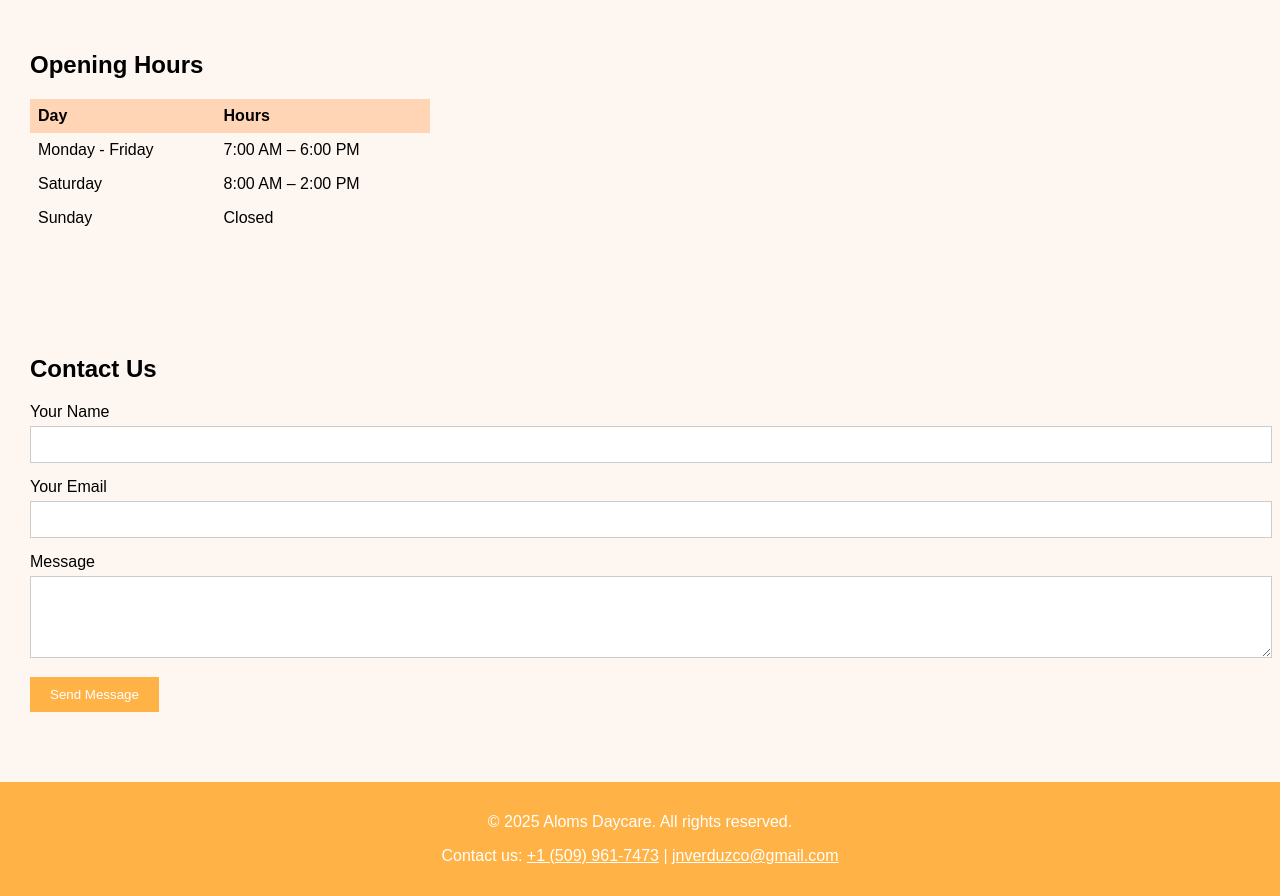
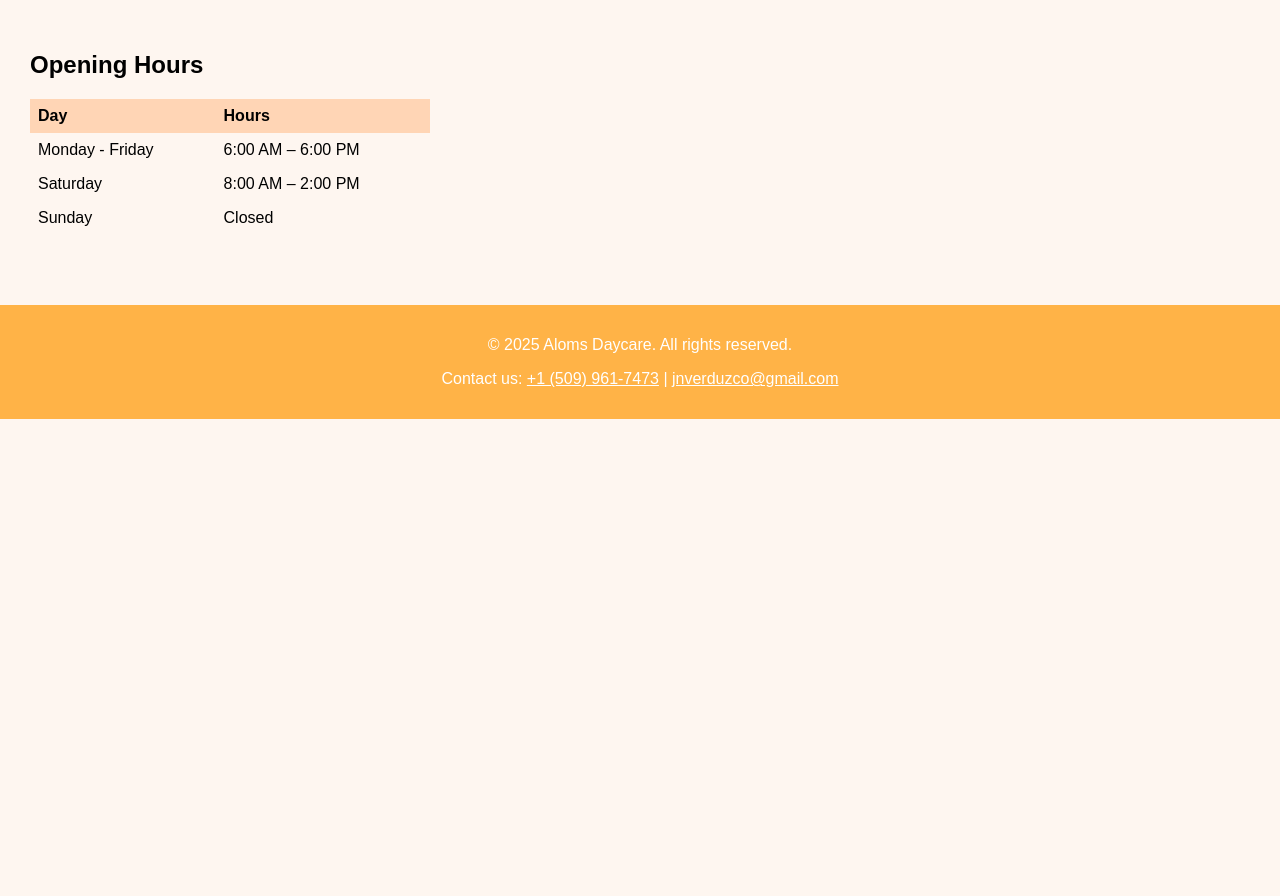
Before and after one commit to alomsdaycare/AlomsDaycare, a plain HTML site: page index.html in a window 1280 px wide. Shown: the part 840-1736 px from the top of the page. After the commit the page ends 1259 px from the top, so only its background shows below. Drawn offline with Linux system fonts and the light colour scheme.

Commit message:
Update index.html

```diff
--- a/index.html
+++ b/index.html
@@ -57,13 +57,7 @@
       padding: 10px;
       border: 1px solid #ccc;
     }
-    button {
-      padding: 10px 20px;
-      background-color: #ffb347;
-      color: white;
-      border: none;
-      cursor: pointer;
-    }
+
     footer {
       background-color: #ffb347;
       text-align: center;
@@ -117,7 +111,7 @@
       </tr>
       <tr>
         <td style="padding: 8px;">Monday - Friday</td>
-        <td style="padding: 8px;">7:00 AM – 6:00 PM</td>
+        <td style="padding: 8px;">6:00 AM – 6:00 PM</td>
       </tr>
       <tr>
         <td style="padding: 8px;">Saturday</td>
@@ -130,24 +124,7 @@
     </table>
   </section>
 
-  <section id="contact" class="contact">
-    <h2>Contact Us</h2>
-    <form>
-      <div class="form-group">
-        <label for="name">Your Name</label>
-        <input type="text" id="name" required>
-      </div>
-      <div class="form-group">
-        <label for="email">Your Email</label>
-        <input type="email" id="email" required>
-      </div>
-      <div class="form-group">
-        <label for="message">Message</label>
-        <textarea id="message" rows="4" required></textarea>
-      </div>
-      <button type="submit">Send Message</button>
-    </form>
-  </section>
+
 
   <footer>
     <p>&copy; 2025 Aloms Daycare. All rights reserved.</p>
```
